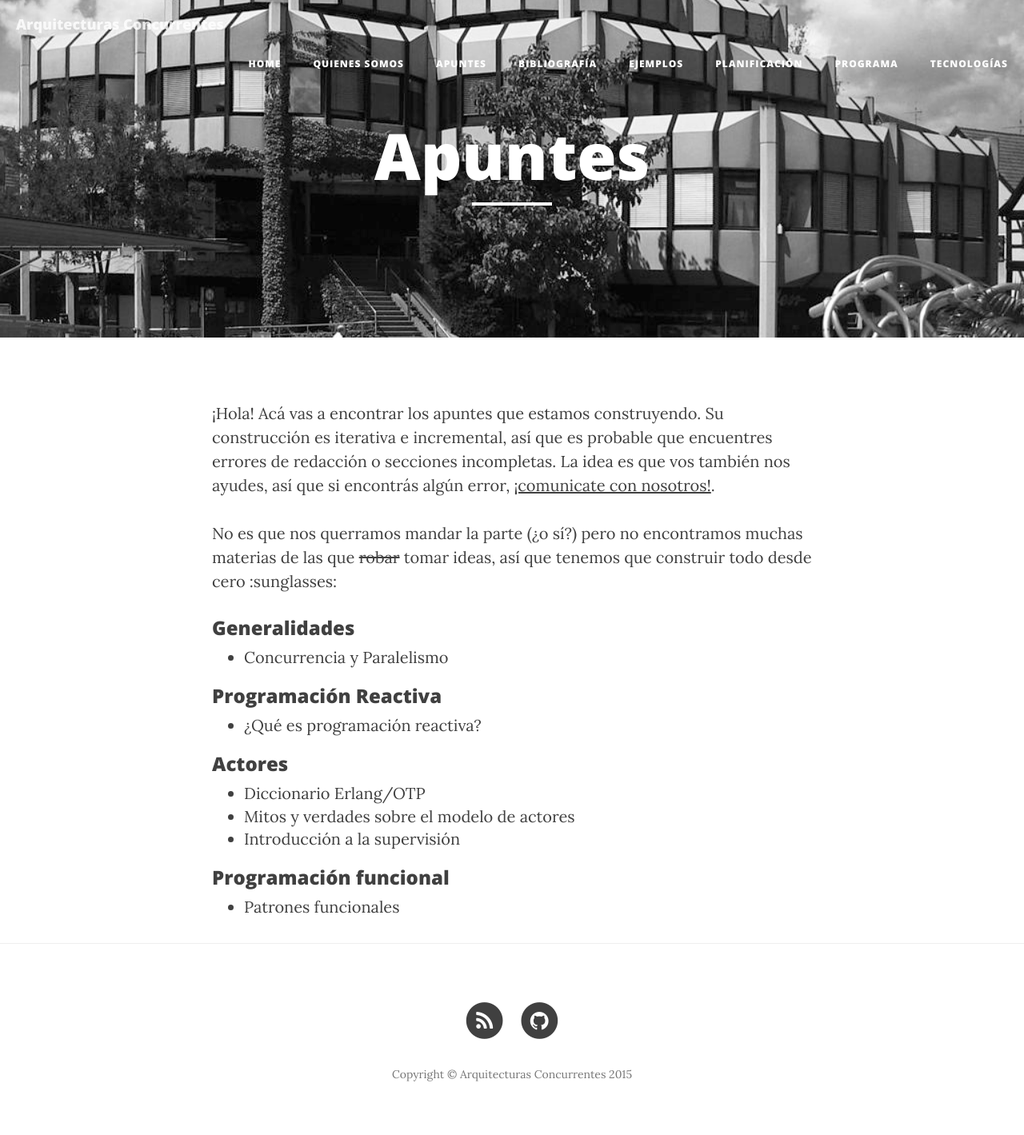
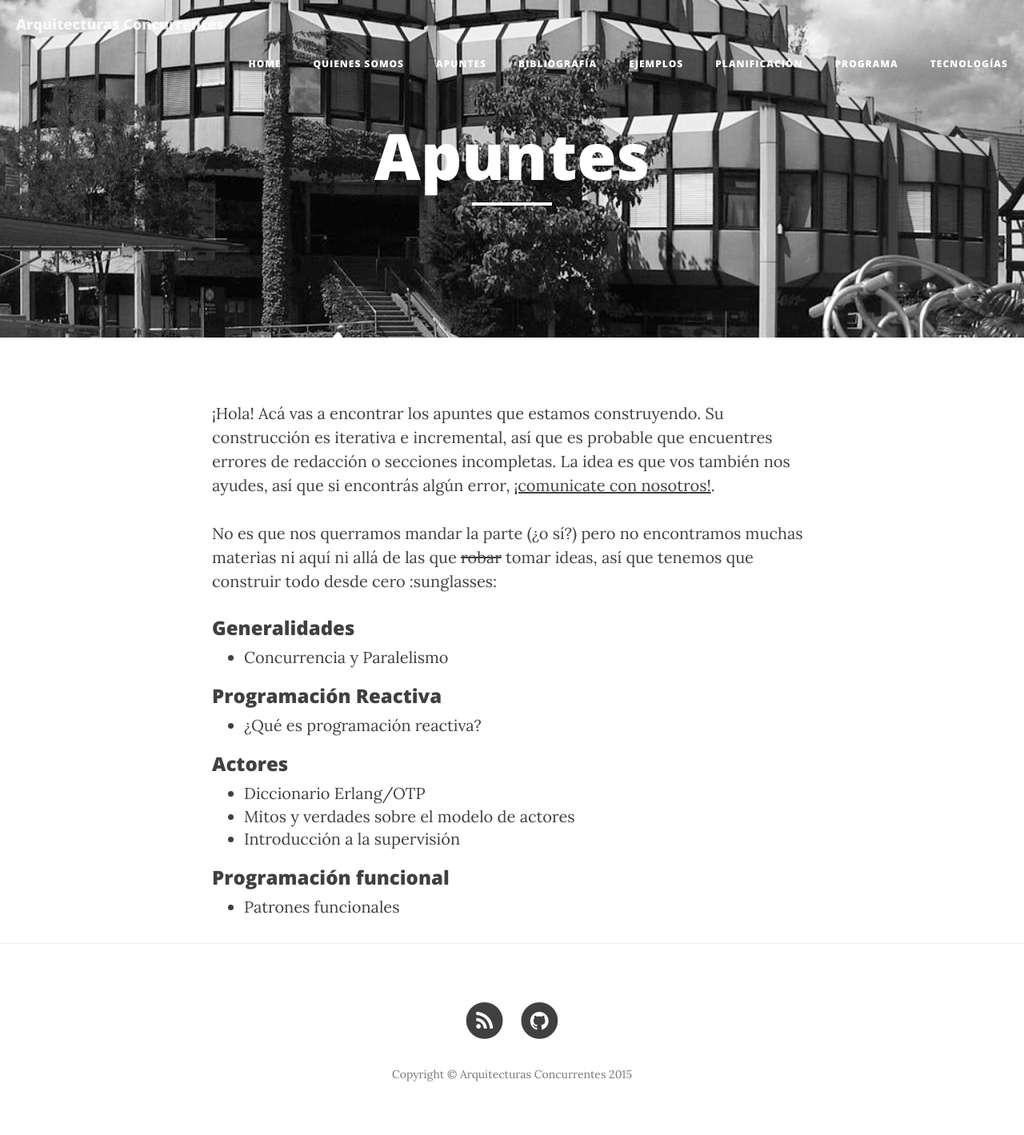
Before and after one commit to arquitecturas-concurrentes/arquitecturas-concurrentes.github.io, a Jekyll site: the page built from apuntes.md, in a window 1280 px wide. Shown: the whole page at 80% size. Built offline with Jekyll 4.4.1, drawn with Linux system fonts in a browser that asks for light colours; nearby versions of some CDN libraries.

Commit message:
Update apuntes.md

```diff
--- a/apuntes.md
+++ b/apuntes.md
@@ -6,7 +6,7 @@ permalink: /apuntes/
 
 ¡Hola! Acá vas a encontrar los apuntes que estamos construyendo. Su construcción es iterativa e incremental, así que es probable que encuentres errores de redacción o secciones incompletas. La idea es que vos también nos ayudes, así que si encontrás algún error, [¡comunicate con nosotros!](/about).
 
-No es que nos querramos mandar la parte (¿o sí?) pero no encontramos muchas materias de las que <del>robar</del> tomar ideas, así que tenemos que construir todo desde cero :sunglasses:
+No es que nos querramos mandar la parte (¿o sí?) pero no encontramos muchas materias ni aquí ni allá de las que <del>robar</del> tomar ideas, así que tenemos que construir todo desde cero :sunglasses:
 
 ###Generalidades
 
```
